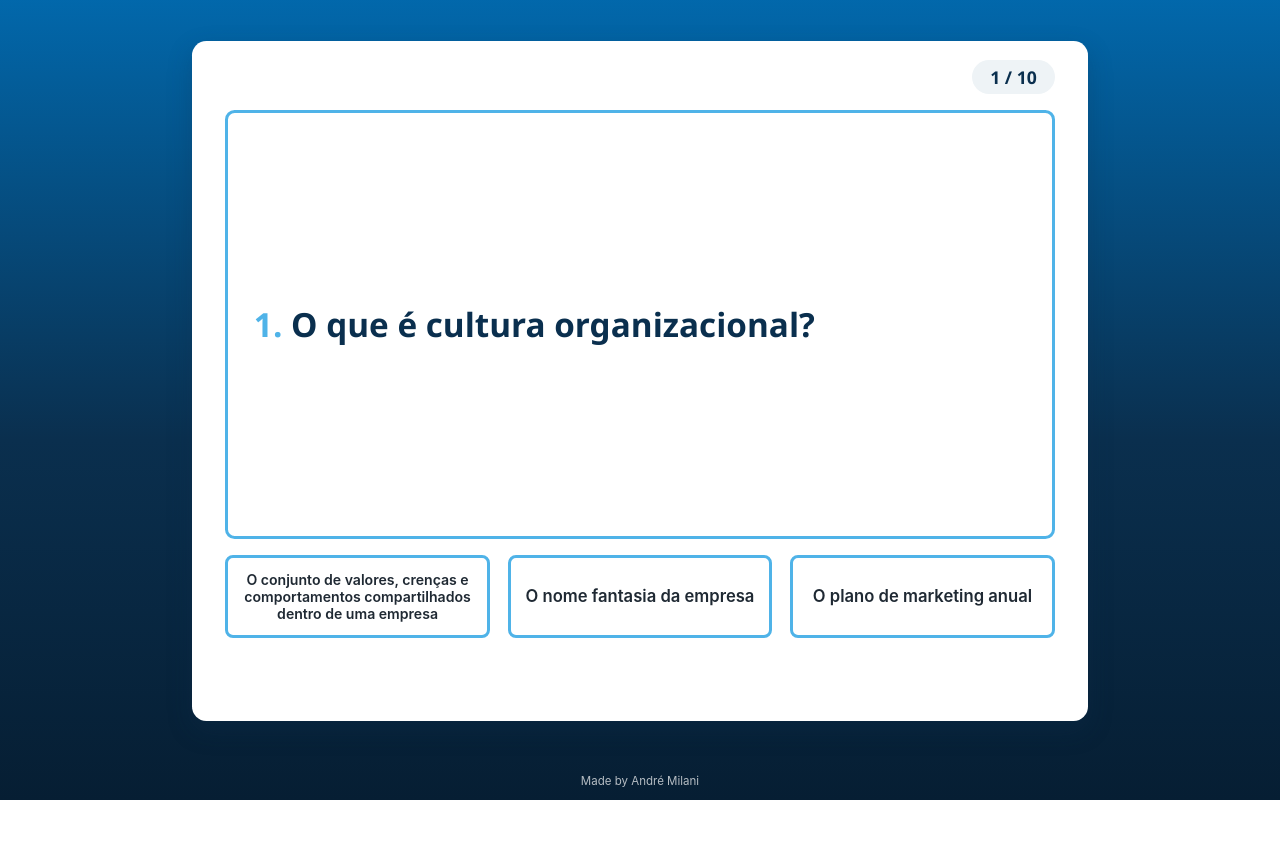
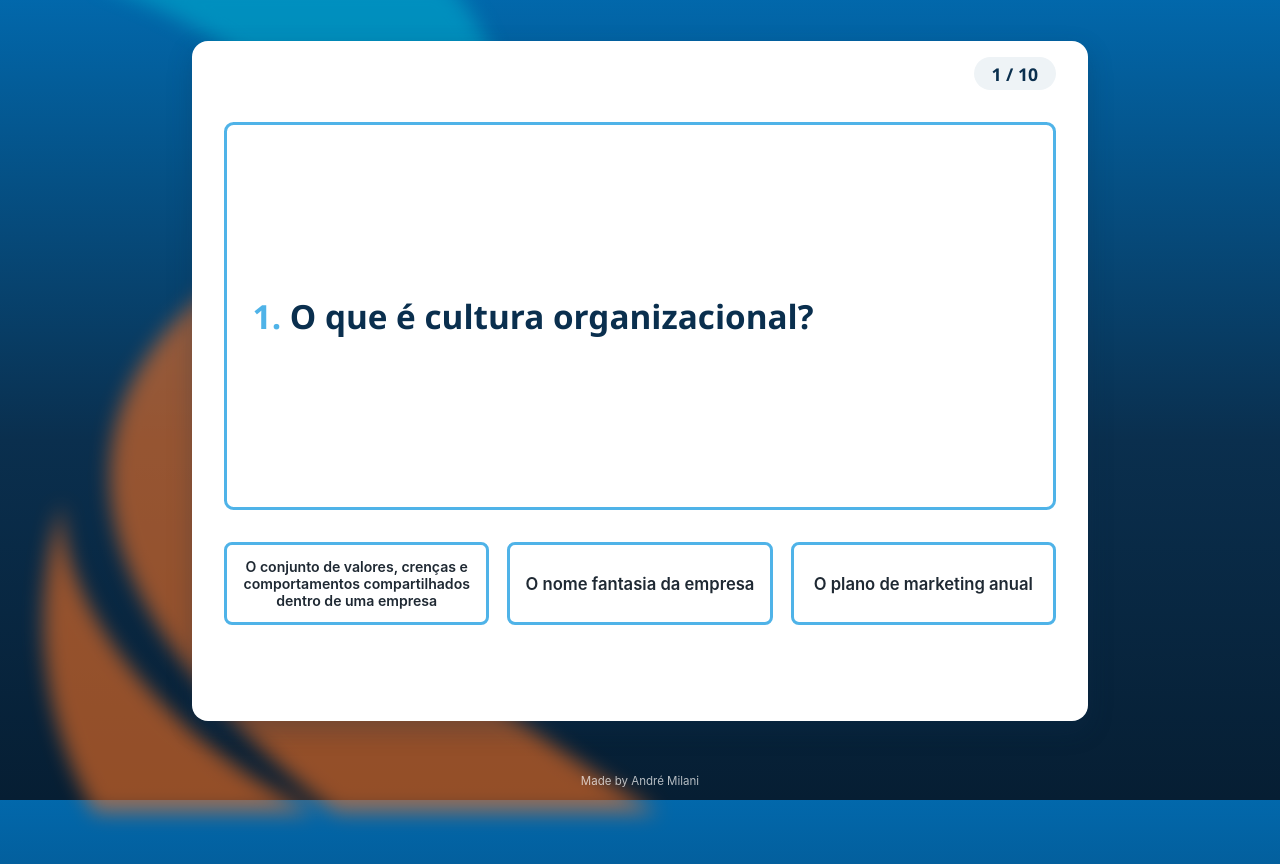
Before and after one commit to AndreMilaniNio/ProjetoIntervaloCultural, a React (Vite) app: page / in a window 1280 px wide. Shown: the top 864 px of the page. Before the commit the page ends 800 px from the top, so only its background shows below. Built offline with nearby package versions, Linux system fonts and the light colour scheme.

Commit message:
Fix: Concertando fundo do Quiz

```diff
--- a/src/App.css
+++ b/src/App.css
@@ -1,6 +1,7 @@
 /* =========================================================================
-   ESTRUTURA GERAL
-   ========================================================================= */
+ESTRUTURA GERAL
+========================================================================= */
+
 
 .quiz-energisa {
   width: 100vw;
@@ -10,6 +11,15 @@
   flex-direction: column;
   align-items: center;
   justify-content: center;
+}
+
+.logomarca-energisa{
+  position: absolute;
+  left: -10%;
+  height: 120vh;
+  z-index: -1;
+  opacity: 60%;
+  filter: blur(10px);
 }
 
 .palco-quiz {
@@ -30,14 +40,14 @@
   height: 100%;
   max-height: 85vh;
   background: var(--energisa-branco);
-  border-radius: calc(var(--raio-padrao) * 1.5);
+  border-radius: 1rem;
 
   box-shadow: var(--sombra-painel);
-  padding: 2.4vh 2.6vw;
+  padding: 1rem 2rem;
 
   display: flex;
   flex-direction: column;
-  gap: 2vh;
+  gap: 2rem;
 }
 
 .cabecalho-painel {
@@ -360,6 +370,9 @@
 /* Telas muito pequenas (celulares estreitos) */
 
 @media (max-width: 380px) {
+  .quiz-energisa {
+    padding: 0;
+  }
   .texto-pergunta {
     font-size: clamp(1rem, 5.5vw, 1.3rem);
   }
--- a/src/App.jsx
+++ b/src/App.jsx
@@ -102,6 +102,7 @@ function App() {
   // Tela comum do Quiz
   return (
     <main className="quiz-energisa">
+      <img className="logomarca-energisa" src="./public/EnergisaLogomarca.png" alt="Logomarca Energisa" />
       <div className="palco-quiz">
         <div className="painel-quiz">
           <div className="cabecalho-painel">
--- a/src/index.css
+++ b/src/index.css
@@ -26,6 +26,7 @@
 html,
 body,
 #root {
+  overflow: hidden;
   height: 100%;
   margin: 0;
 }
```
Also changed, not shown: public/EnergisaLogomarca.png (added), 1 other file (tests, documents, lock files or other folders).
